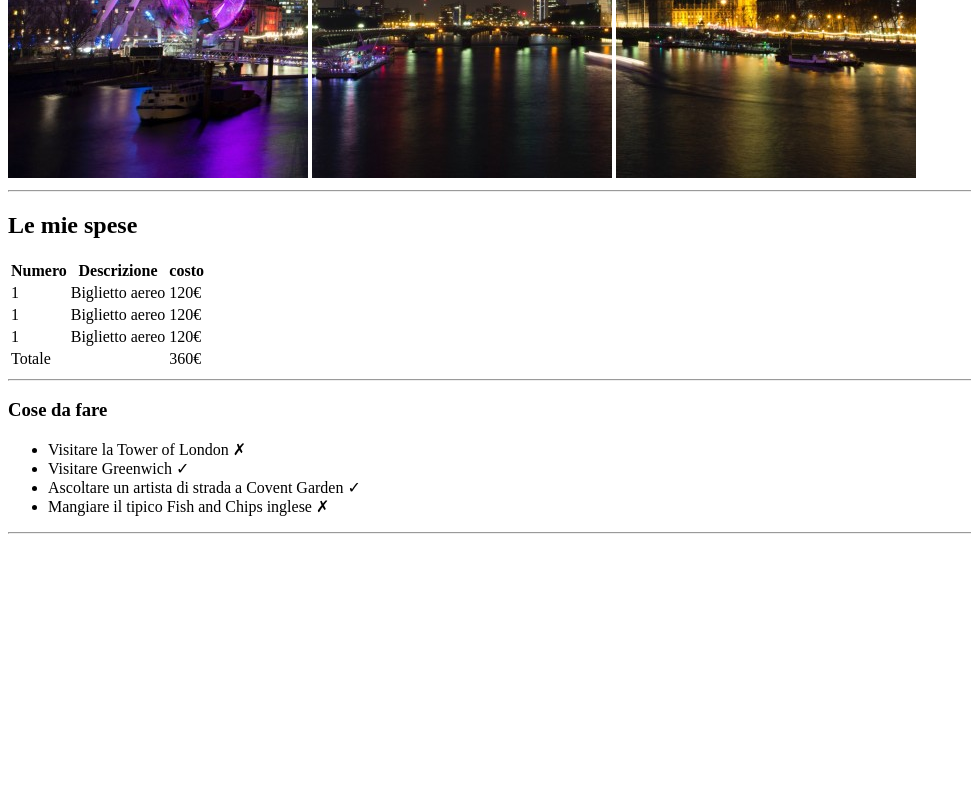
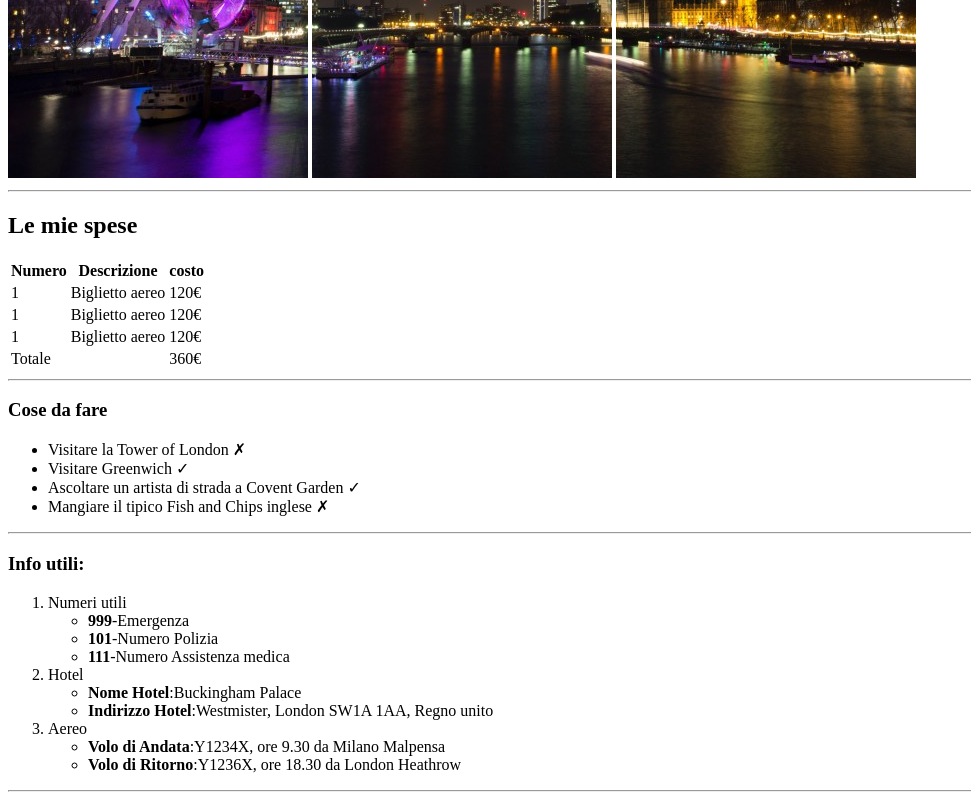
Before and after one commit to Alesbianchi/html-london-trip, a plain HTML site: page index.html in a window 1280 px wide. Shown: the part 502-1302 px from the top of the page, without its empty margins (0-971 px from the left). Before the commit the page ends 1044 px from the top, so only its background shows below. Drawn offline with Linux system fonts and the light colour scheme.

Commit message:
mixed-UL-OL

```diff
--- a/index.html
+++ b/index.html
@@ -73,6 +73,26 @@
 
         <section>
             <!-- qui inserirò OL e UL -->
+             <h3>Info utili:</h3>
+             <ol>
+                <li>Numeri utili</li>
+                <ul>
+                    <li><strong>999</strong>-Emergenza</li>
+                    <li><strong>101</strong>-Numero Polizia</li>
+                    <li><strong>111</strong>-Numero Assistenza medica</li>
+                </ul>
+                <li>Hotel</li>
+                <ul>
+                    <li><strong>Nome Hotel</strong>:Buckingham Palace</li>
+                    <li><strong>Indirizzo Hotel</strong>:Westmister, London SW1A 1AA, Regno unito</li>
+                </ul>
+                <li>Aereo</li>
+                <ul>
+                    <li><strong>Volo di Andata</strong>:Y1234X, ore 9.30 da Milano Malpensa</li>
+                    <li><strong>Volo di Ritorno</strong>:Y1236X, ore 18.30 da London Heathrow</li>
+                </ul>
+             </ol>
+             <hr>
         </section>
     </main>
 
```
